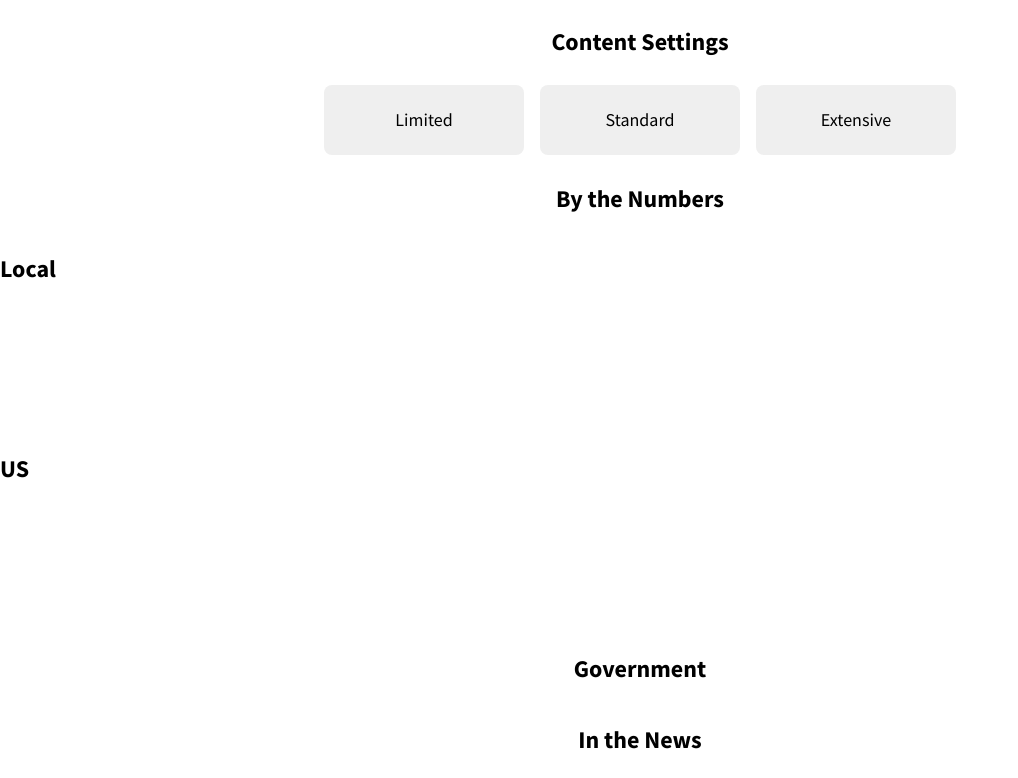
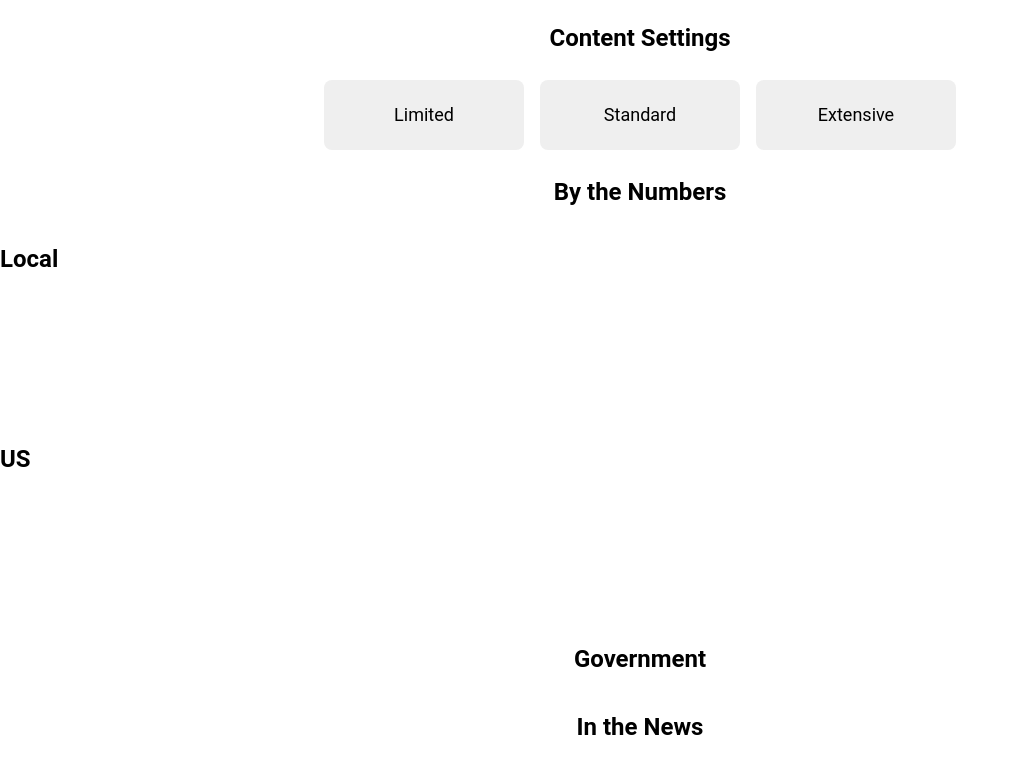
Before and after one commit to duncangrubbs/codeforacause, a website with bundled scripts: page app/index.html in a window 1280 px wide. Shown: the part 93-871 px from the top of the page, without its empty margins (0-1018 px from the left). Built offline with nearby package versions, Linux system fonts and the light colour scheme.

Commit message:
Change font.

```diff
--- a/app/css/main.css
+++ b/app/css/main.css
@@ -11,7 +11,7 @@
 
 * {
   overflow-x: hidden;
-  font-family: 'Source Sans Pro', -apple-system, BlinkMacSystemFont, 'Segoe UI', Roboto, Oxygen, Ubuntu, Cantarell, 'Open Sans', 'Helvetica Neue', sans-serif;
+  font-family: Roboto, Oxygen, Ubuntu, Cantarell, 'Open Sans', 'Helvetica Neue', sans-serif;
 }
 
 button:focus {
```
